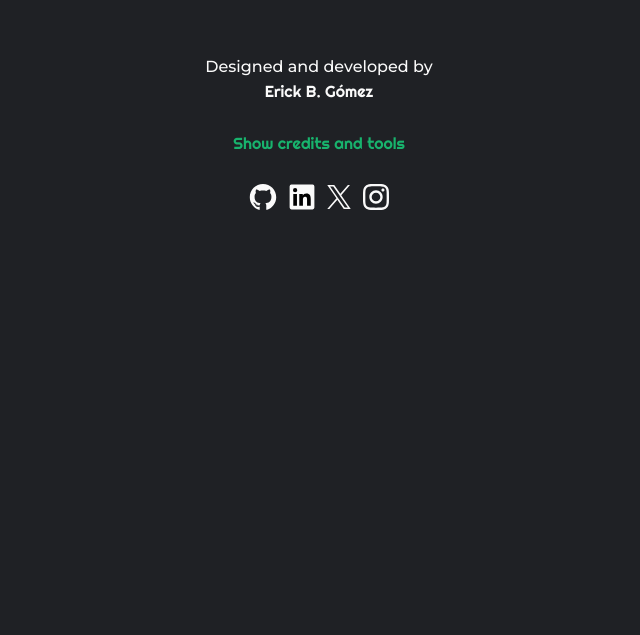
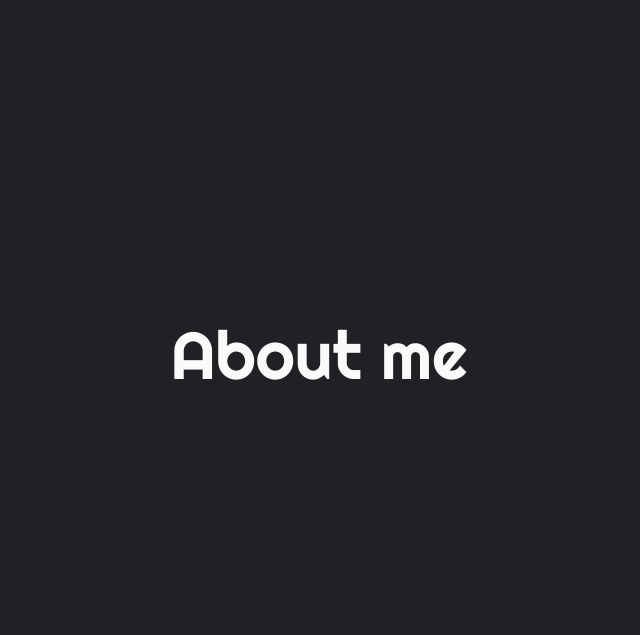
Before and after one commit to ErickBGomez/portfolio, a React app: page / in a window 1280 px wide. Shown: the part 845-1480 px from the top of the page, without its empty margins (321-961 px from the left). Before the commit the page ends 1156 px from the top, so only its background shows below. Built offline with nearby package versions, Linux system fonts and the light colour scheme; the HTML template or start-up script is replaced by a standard one.

Commit message:
refactor: Reorganize home section components

```diff
--- a/src/pages/home/Home.tsx
+++ b/src/pages/home/Home.tsx
@@ -1,9 +1,11 @@
-import Hero from "./components/hero/Hero";
+import About from "./sections/About";
+import Hero from "./sections/Hero";
 
 const Home = () => {
   return (
     <div>
       <Hero />
+      <About />
     </div>
   );
 };
--- a/src/pages/home/components/hero/Hero.tsx
+++ /dev/null
@@ -1,26 +0,0 @@
-import { ArrowDown } from "lucide-react";
-import Button from "../../../../common/components/button/Button";
-import Heading from "../../../../common/components/typography/Heading";
-
-const Hero = () => {
-  return (
-    <section className="min-h-screen flex flex-col items-center justify-center gap-10">
-      <div className="text-center">
-        <span className="font-display text-medium-body-display">
-          Hello there! I'm
-        </span>
-        <Heading level={1} text="Erick B. Gómez" />
-        <span className="font-display text-medium-body-display">
-          Full-Stack Web Developer
-        </span>
-      </div>
-      <p className="max-w-110 text-center">
-        Lorem ipsum dolor sit amet consectetur adipiscing elit Ut et massa mi.
-        Aliquam in hendrerit urna. Pellentesque sit amet sapien.
-      </p>
-      <Button label="Explore" icon={<ArrowDown />} />
-    </section>
-  );
-};
-
-export default Hero;
--- /dev/null
+++ b/src/pages/home/sections/About.tsx
@@ -0,0 +1,12 @@
+import Heading from "../../../common/components/typography/Heading";
+import HomeSection from "./HomeSection";
+
+const About = () => {
+  return (
+    <HomeSection>
+      <Heading level={2} text="About me" />
+    </HomeSection>
+  );
+};
+
+export default About;
--- /dev/null
+++ b/src/pages/home/sections/Hero.tsx
@@ -0,0 +1,29 @@
+import { ArrowDown } from "lucide-react";
+import Button from "../../../common/components/button/Button";
+import Heading from "../../../common/components/typography/Heading";
+import HomeSection from "./HomeSection";
+
+const Hero = () => {
+  return (
+    <HomeSection>
+      <div className="flex flex-col items-center gap-10">
+        <div className="text-center">
+          <span className="font-display text-medium-body-display">
+            Hello there! I'm
+          </span>
+          <Heading level={1} text="Erick B. Gómez" />
+          <span className="font-display text-medium-body-display">
+            Full-Stack Web Developer
+          </span>
+        </div>
+        <p className="max-w-110 text-center">
+          Lorem ipsum dolor sit amet consectetur adipiscing elit Ut et massa mi.
+          Aliquam in hendrerit urna. Pellentesque sit amet sapien.
+        </p>
+        <Button label="Explore" icon={<ArrowDown />} />
+      </div>
+    </HomeSection>
+  );
+};
+
+export default Hero;
--- /dev/null
+++ b/src/pages/home/sections/HomeSection.tsx
@@ -0,0 +1,15 @@
+import { type ReactNode } from "react";
+
+type HomeSectionProps = {
+  children: ReactNode;
+};
+
+const HomeSection = ({ children }: HomeSectionProps) => {
+  return (
+    <section className="min-h-screen flex flex-col justify-center items-center">
+      {children}
+    </section>
+  );
+};
+
+export default HomeSection;
```
